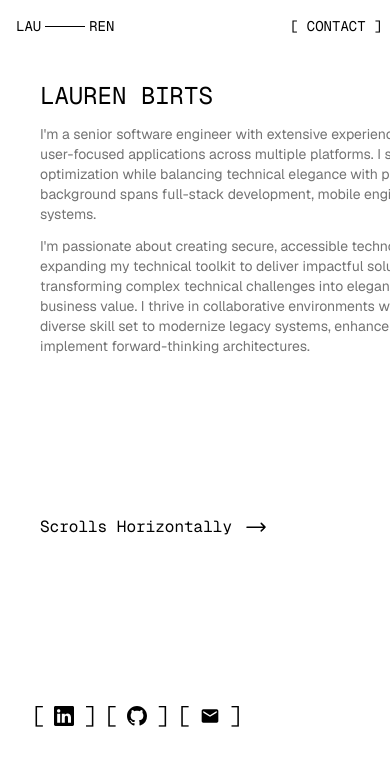
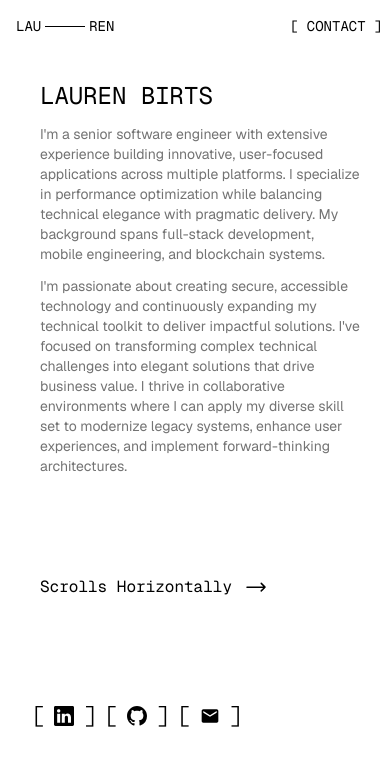
Before and after one commit to lbirts/dev-portfolio-v2, a Next.js app: page / in a window 390 px wide. Shown: the top 766 px of the page. Built offline with nearby package versions, Linux system fonts and the light colour scheme.

Commit message:
more mobile spacing

```diff
--- a/src/app/page.tsx
+++ b/src/app/page.tsx
@@ -14,17 +14,17 @@ export default function Home() {
   return (
     <HorizontalScroll>
       {/* About Section */}
-      <div className="flex flex-col justify-between pr-52 shrink-0">
+      <div className="flex flex-col justify-between pr-24 md:pr-52 shrink-0">
         <div className="space-y-3">
           <p className="text-2xl">LAUREN BIRTS</p>
-          <p className="font-sans text-sm max-w-lg text-neutral-500">
+          <p className="font-sans text-sm max-w-xs md:max-w-lg text-neutral-500">
             I&apos;m a senior software engineer with extensive experience building
             innovative, user-focused applications across multiple platforms. I
             specialize in performance optimization while balancing technical
             elegance with pragmatic delivery. My background spans full-stack
             development, mobile engineering, and blockchain systems.
           </p>
-          <p className="font-sans text-sm max-w-lg text-neutral-500">
+          <p className="font-sans text-sm max-w-xs md:max-w-lg text-neutral-500">
             I&apos;m passionate about creating secure, accessible technology and
             continuously expanding my technical toolkit to deliver impactful
             solutions. I&apos;ve focused on transforming complex technical challenges
@@ -41,7 +41,7 @@ export default function Home() {
       {/* Portoflio Section */}
       <div className="shrink-0">
         <div className="border-l h-full w-px border-neutral-300 border-dashed absolute top-0 bottom-0" />
-        <div className="pl-8 pr-40 flex gap-24 items-start h-full">
+        <div className="pl-8 pr-24 md:pr-40 flex gap-24 items-start h-full">
           <BracketText
             position="before:bottom-2 after:top-2"
             className="[writing-mode:vertical-lr] rotate-180"
@@ -60,7 +60,7 @@ export default function Home() {
       {/* Experience Section */}
       <div className="shrink-0">
         <div className="border-l h-full w-px border-neutral-300 border-dashed absolute top-0 bottom-0" />
-        <div className="pl-8 pr-40 flex gap-24 items-start h-full">
+        <div className="pl-8 pr-24 md:pr-40 flex gap-24 items-start h-full">
           <BracketText
             position="before:bottom-2 after:top-2"
             className="[writing-mode:vertical-lr] rotate-180"
--- a/src/components/Footer.tsx
+++ b/src/components/Footer.tsx
@@ -72,7 +72,7 @@ export default function Footer() {
   return (
     <footer className="shrink-0" id="contact">
       <div className="border-l h-full w-px border-neutral-300 border-dashed absolute top-0 bottom-0" />
-      <div className="pl-8 pr-40 flex gap-24 items-start h-full">
+      <div className="pl-8 pr-8 md:pr-40 flex gap-24 items-start h-full">
         <BracketText
           position="before:bottom-2 after:top-2"
           className="[writing-mode:vertical-lr] rotate-180"
@@ -86,7 +86,7 @@ export default function Footer() {
             <div className="h-px bg-black w-16" />
             <p>REN</p>
           </div>
-          <p className="font-sans text-sm max-w-md text-neutral-500">
+          <p className="font-sans text-sm max-w-xs md:max-w-md text-neutral-500">
             Have questions? Want to chat? I&apos;m just an email away! Let&apos;s connect
             and see how we can build something amazing together. Whether you
             have a project in mind or just want to talk tech, I&apos;m always up for
```
